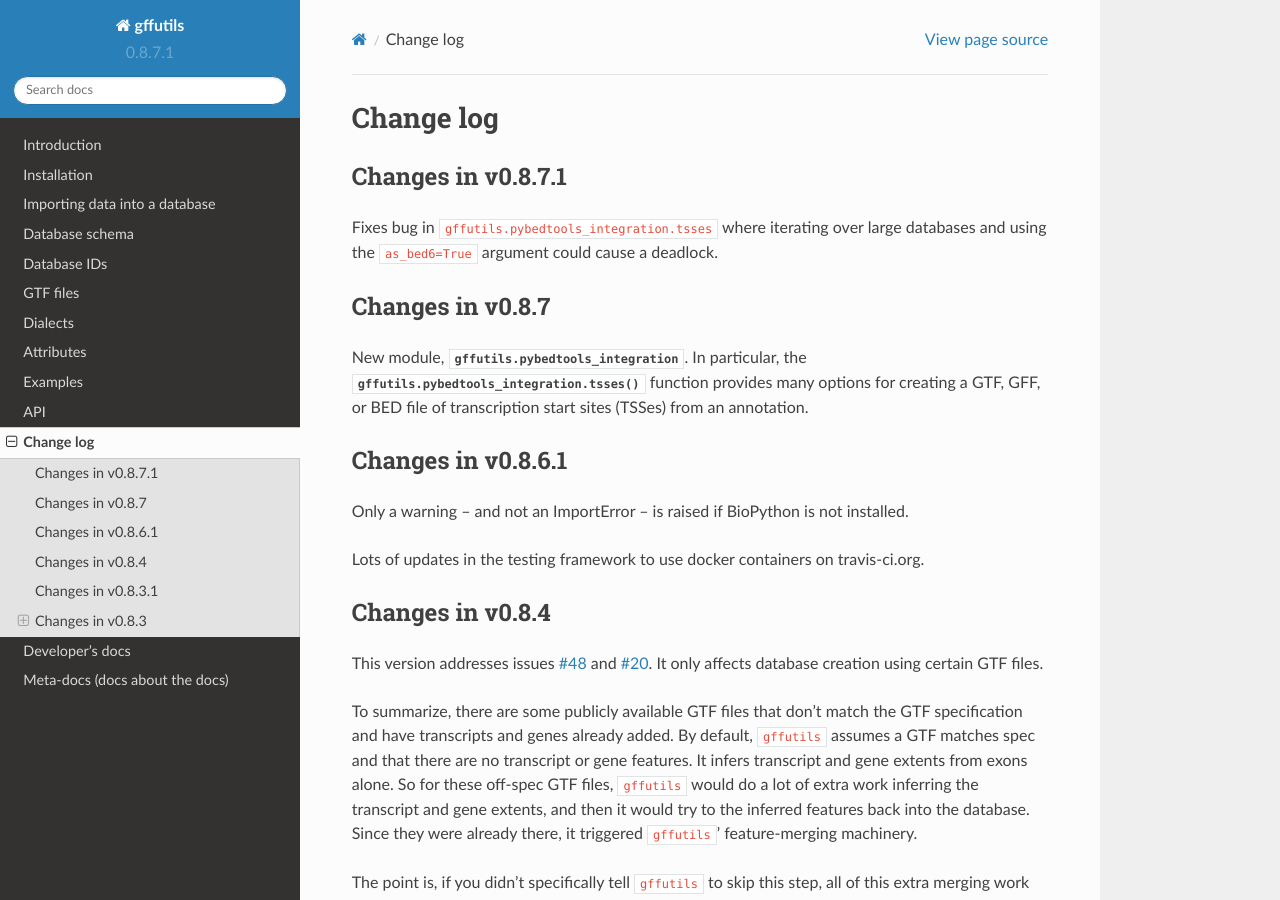
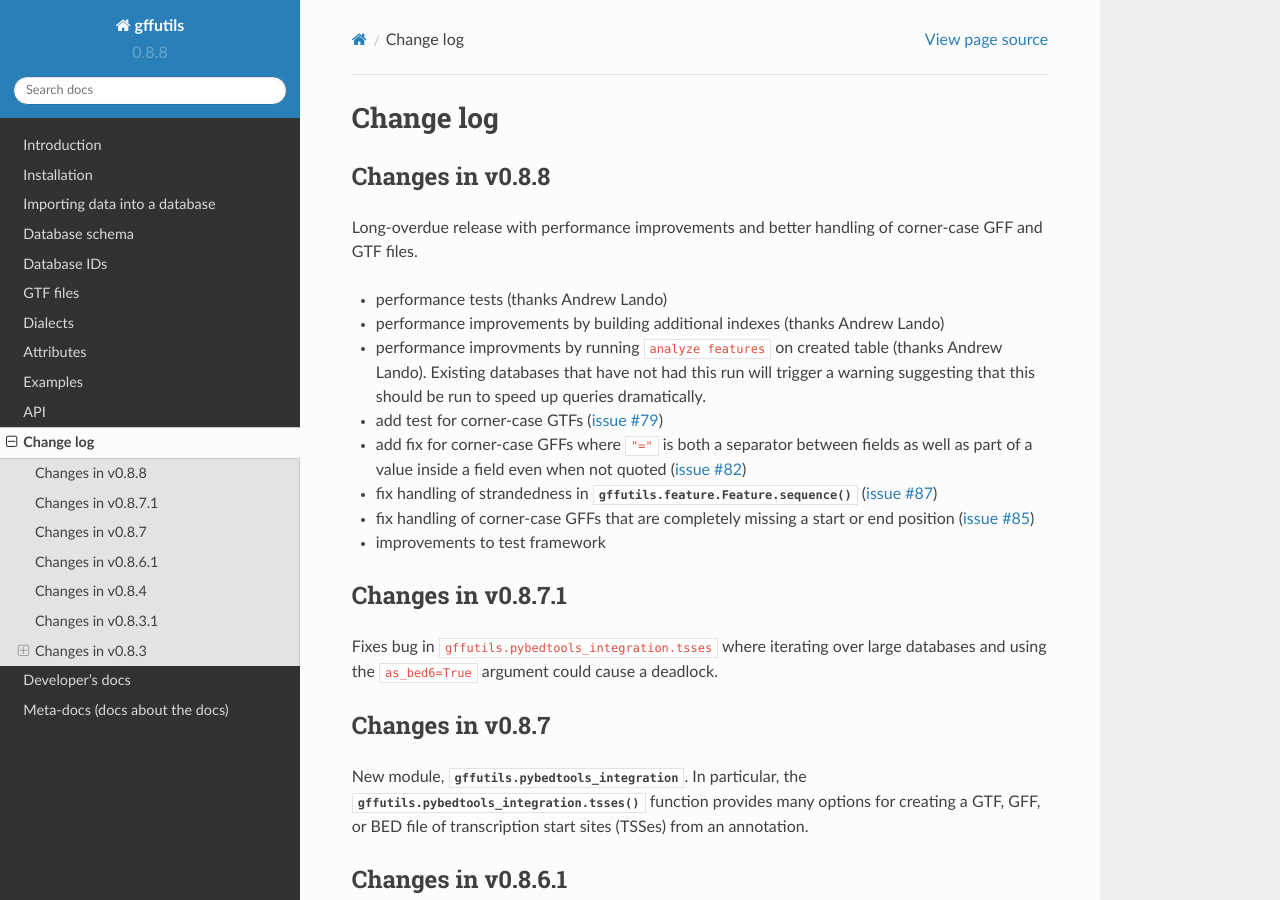
Before and after one commit to daler/gffutils, a Sphinx documentation site: the page built from doc/source/changelog.rst, in a window 1280 px wide and 900 px high. Built offline with Sphinx 7.4.7 and the Read the Docs theme 2.0.0, drawn with Linux system fonts in a browser that asks for light colours.

Commit message:
version bump and changelog

```diff
--- a/doc/source/changelog.rst
+++ b/doc/source/changelog.rst
@@ -2,6 +2,29 @@
 
 Change log
 ==========
+Changes in v0.8.8
+-----------------
+Long-overdue release with performance improvements and better handling of
+corner-case GFF and GTF files.
+
+- performance tests (thanks Andrew Lando)
+- performance improvements by building additional indexes (thanks Andrew Lando)
+- performance improvments by running ``analyze features`` on created table
+  (thanks Andrew Lando). Existing databases that have not had this run will
+  trigger a warning suggesting that this should be run to speed up queries
+  dramatically.
+- add test for corner-case GTFs (`issue #79 <https://github.com/daler/gffutils/issues/79>`_)
+- add fix for corner-case GFFs where `"="` is both a separator between fields
+  as well as part of a value inside a field even when not quoted (`issue #82
+  <https://github.com/daler/gffutils/issues/82>`_)
+- fix handling of strandedness in :meth:`gffutils.feature.Feature.sequence`
+  (`issue #87 <https://github.com/daler/gffutils/issues/87>`_)
+- fix handling of corner-case GFFs that are completely missing a start or end
+  position (`issue #85 <https://github.com/daler/gffutils/issues/85>`_)
+- improvements to test framework
+
+
+
 Changes in v0.8.7.1
 -------------------
 Fixes bug in `gffutils.pybedtools_integration.tsses` where iterating over large
--- a/gffutils/version.py
+++ b/gffutils/version.py
@@ -1 +1 @@
-version="0.8.7.1"
+version="0.8.8"
```
